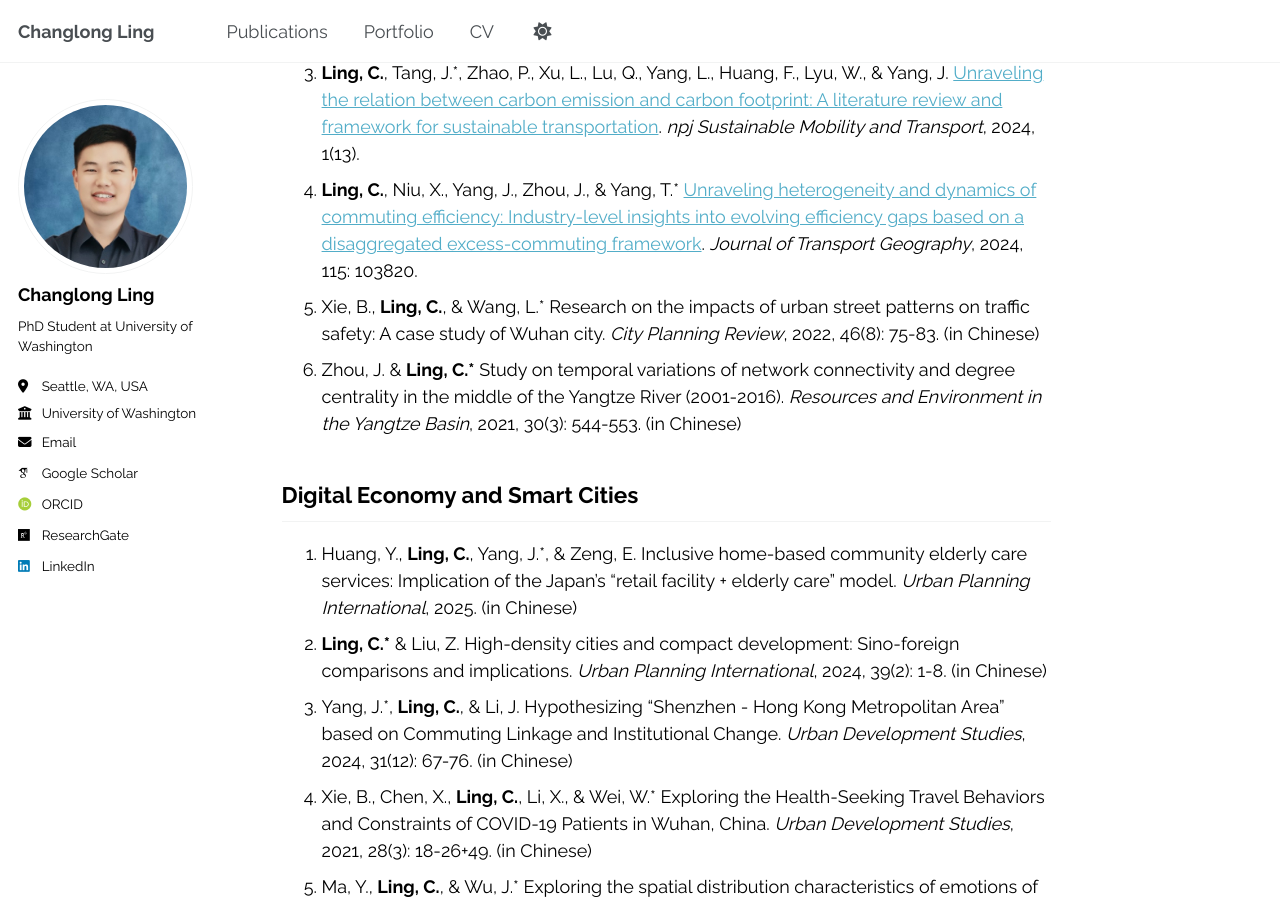
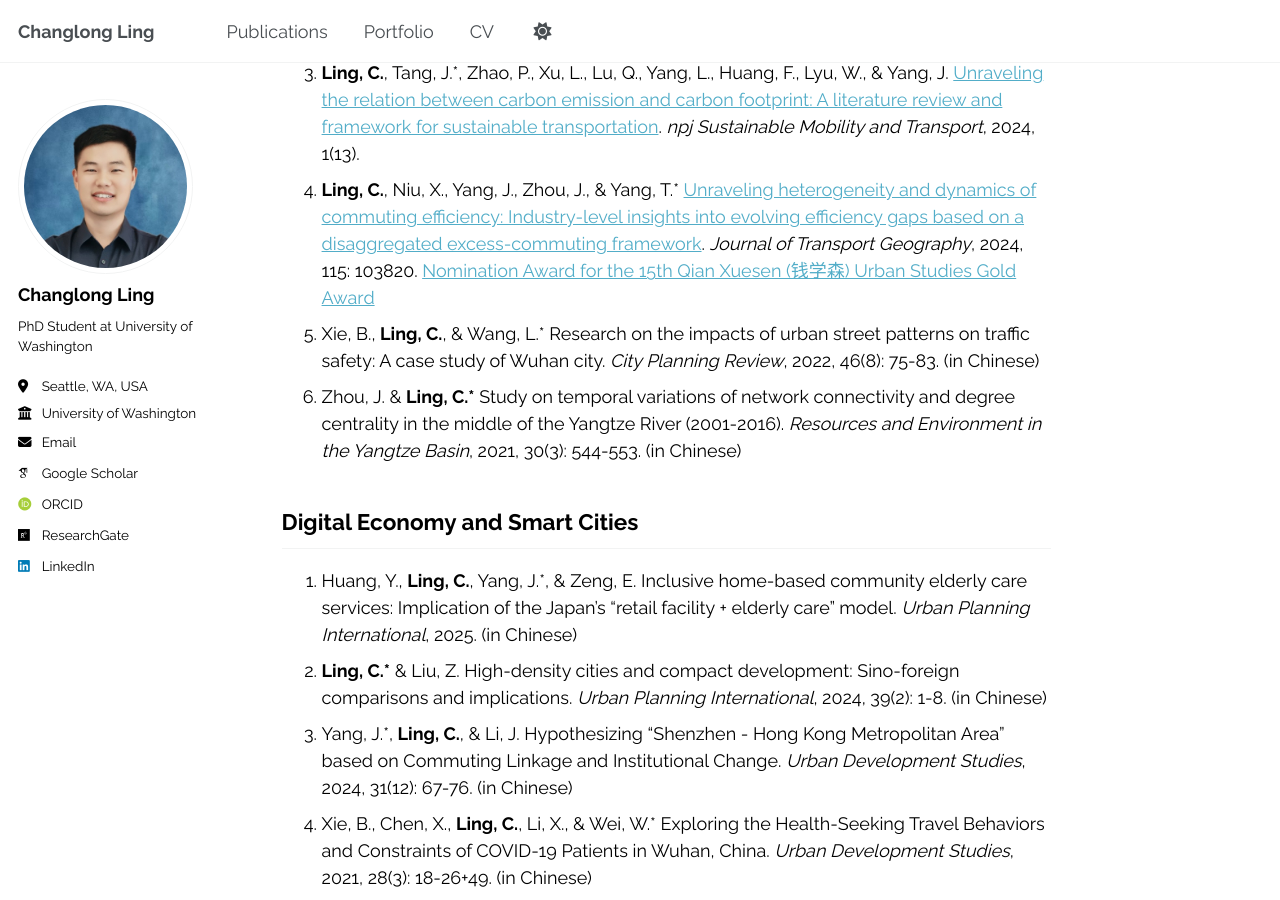
Before and after one commit to ChanglongLing/changlongling.github.io, a Jekyll site: the page built from _pages/publications.md, in a window 1280 px wide and 900 px high, scrolled down 391 px. Built offline with Jekyll 4.4.1, drawn with Linux system fonts in a browser that asks for light colours; some web fonts are replaced; comment, search, counter and statistics services are not loaded.

Commit message:
Update publications.md

```diff
--- a/_pages/publications.md
+++ b/_pages/publications.md
@@ -10,9 +10,9 @@ Automated and Sustainable Transportation
 1. **Ling, C.**, Chen, Z.\*, Yang, J., & Yang, T. [Evaluating inclusive transit-oriented development with location affordability and its influencing factors](https://doi.org/10.1016/j.tra.2025.104672). _Transportation Research Part A: Policy & Practice_, 2025, 201: 104672.
 2. **Ling, C.**, Xie, B.\*, & An, Z.\* [Traffic safety in relation to multidimensional street network and land use features: A nonlinear analysis with population heterogeneity](https://doi.org/10.1016/j.apgeog.2025.103737). _Applied Geography_, 2025, 183: 103737.
 3. **Ling, C.**, Tang, J.*, Zhao, P., Xu, L., Lu, Q., Yang, L., Huang, F., Lyu, W., & Yang, J. [Unraveling the relation between carbon emission and carbon footprint: A literature review and framework for sustainable transportation](https://doi.org/10.1038/s44333-024-00013-5). _npj Sustainable Mobility and Transport_, 2024, 1(13).
-4. **Ling, C.**, Niu, X., Yang, J., Zhou, J., & Yang, T.* [Unraveling heterogeneity and dynamics of commuting efficiency: Industry-level insights into evolving efficiency gaps based on a disaggregated excess-commuting framework](https://doi.org/10.1016/j.jtrangeo.2024.103820). _Journal of Transport Geography_, 2024, 115: 103820.
-5. Xie, B., **Ling, C.**, & Wang, L.* Research on the impacts of urban street patterns on traffic safety: A case study of Wuhan city. _City Planning Review_, 2022, 46(8): 75-83. (in Chinese)
-6. Zhou, J. & **Ling, C.\*** Study on temporal variations of network connectivity and degree centrality in the middle of the Yangtze River (2001-2016). _Resources and Environment in the Yangtze Basin_, 2021, 30(3): 544-553. (in Chinese)
+4. **Ling, C.**, Niu, X., Yang, J., Zhou, J., & Yang, T.* [Unraveling heterogeneity and dynamics of commuting efficiency: Industry-level insights into evolving efficiency gaps based on a disaggregated excess-commuting framework](https://doi.org/10.1016/j.jtrangeo.2024.103820). _Journal of Transport Geography_, 2024, 115: 103820. [Nomination Award for the 15th Qian Xuesen (钱学森) Urban Studies Gold Award](https://mp.weixin.qq.com/s/LSjj_qdIA4J-4uRUYNCKvg)
+6. Xie, B., **Ling, C.**, & Wang, L.* Research on the impacts of urban street patterns on traffic safety: A case study of Wuhan city. _City Planning Review_, 2022, 46(8): 75-83. (in Chinese)
+7. Zhou, J. & **Ling, C.\*** Study on temporal variations of network connectivity and degree centrality in the middle of the Yangtze River (2001-2016). _Resources and Environment in the Yangtze Basin_, 2021, 30(3): 544-553. (in Chinese)
 
 Digital Economy and Smart Cities
 -----
```
